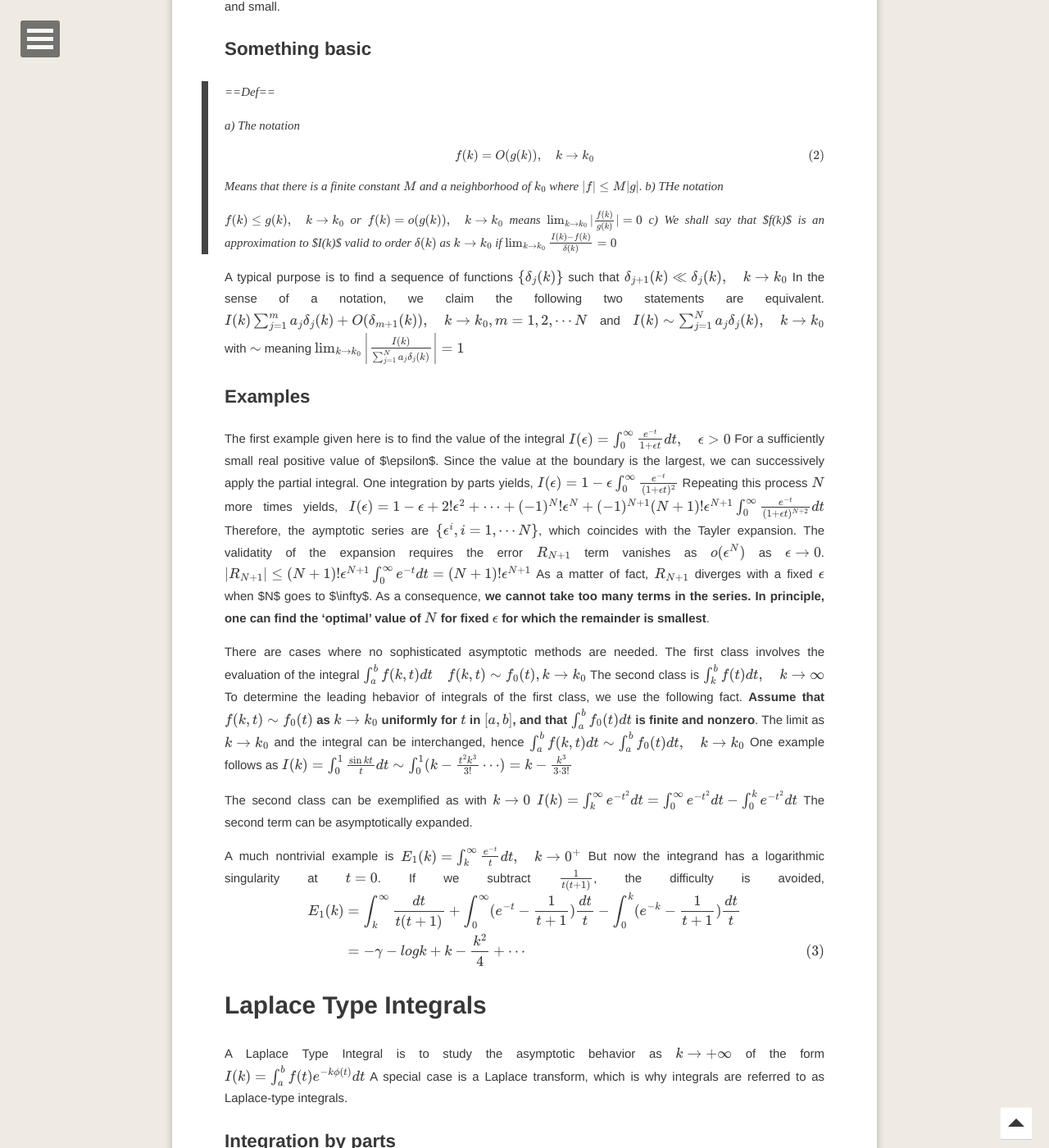
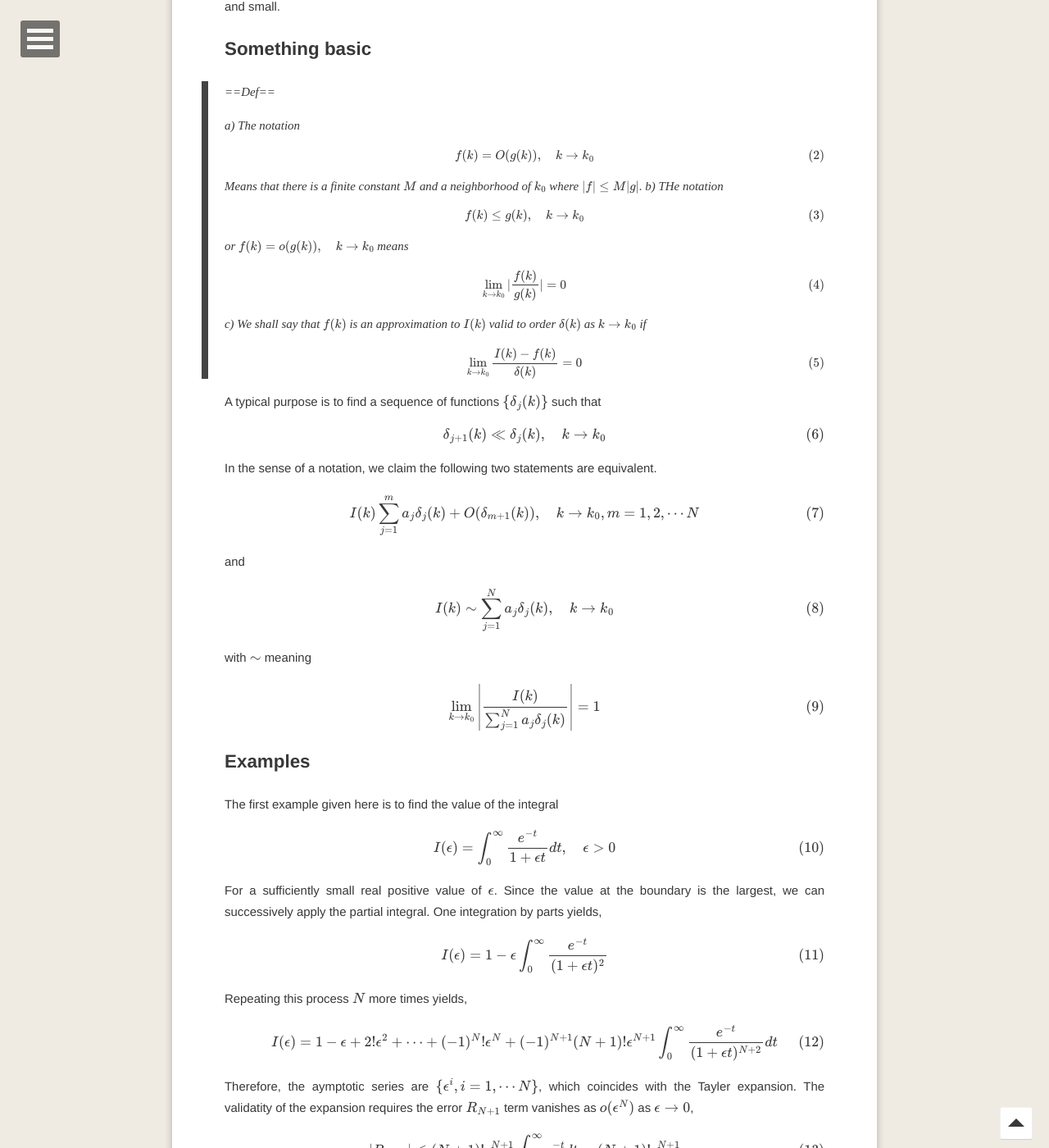
Before and after one commit to shuaichenphysics/shuaichenphysics.github.io, a Jekyll site: the page built from _posts/2023-01-02-Asymptotic expansion.md, in a window 1280 px wide and 1400 px high, scrolled down 983 px. Shown: the whole window at 82% size. Built offline with Jekyll 4.4.1, drawn with Linux system fonts in a browser that asks for light colours; formulas are drawn with MathJax 3; comment, search, counter and statistics services are not loaded; some of the changed text lies outside the part shown.

Commit message:
Update 2023-01-02-Asymptotic expansion.md

```diff
--- a/_posts/2023-01-02-Asymptotic expansion.md
+++ b/_posts/2023-01-02-Asymptotic expansion.md
@@ -39,28 +39,39 @@ The first step is to make a definition of asymptotic expansion under the conditi
 > $$
 > f(k)\leq g(k),\quad k\rightarrow k_0
 > $$
+>
 > or  $$f(k)=o(g(k)),\quad k\rightarrow k_0$$ means
+>
 > $$
 > \lim_{k\rightarrow k_0} |\frac{f(k)}{g(k)}|=0
 > $$
-> c) We shall say that $f(k)$ is an approximation to $I(k)$ valid to order $$\delta(k)$$ as $$k\rightarrow k_0$$ if
+>
+> c) We shall say that $$f(k)$$ is an approximation to $$I(k)$$ valid to order $$\delta(k)$$ as $$k\rightarrow k_0$$ if
+>
 > $$
 > \lim_{k\rightarrow k_0}\frac{I(k)-f(k)}{\delta(k)}=0
 > $$
 
 A typical purpose is to find a sequence of functions $$\{\delta_j(k)\}$$ such that
+
 $$
 \delta_{j+1}(k)\ll \delta_j(k),\quad k\rightarrow k_0
 $$
+
 In the sense of a notation, we claim the following two statements are equivalent.
+
 $$
 I(k) \sum_{j=1}^m a_j\delta_j(k)+O(\delta_{m+1}(k)),\quad k\rightarrow k_0, m=1,2,\cdots N
 $$
+
 and
+
 $$
 I(k) \sim \sum_{j=1}^N a_j\delta_j(k),\quad k\rightarrow k_0
 $$
+
 with $$\sim $$ meaning
+
 $$
 \lim_ {k\rightarrow k_0}\left|\frac{I(k)}{\sum_{j=1}^Na_j\delta_j(k)} \right |=1
 $$
@@ -68,52 +79,72 @@ $$
 ## Examples
 
 The first example given here is to find the value of the integral
+
 $$
 I(\epsilon) =\int_0^\infty \frac{e^{-t}}{1+\epsilon t}d t,\quad \epsilon >0
 $$
-For a sufficiently small real positive value of $\epsilon$. Since the value at the boundary is the largest, we can successively apply the partial integral. One integration by parts yields,
+
+For a sufficiently small real positive value of $$  \epsilon  $$. Since the value at the boundary is the largest, we can successively apply the partial integral. One integration by parts yields,
+
 $$
 I(\epsilon)= 1- \epsilon\int_0^\infty\frac{e^{-t}}{(1+\epsilon t)^2}
 $$
+
 Repeating this process $$N$$ more times yields,
+
 $$
 I(\epsilon) = 1-\epsilon +2!\epsilon^2+\cdots +(-1)^N!\epsilon^N+(-1)^{N+1}(N+1)!\epsilon^{N+1}\int_0^\infty\frac{e^{-t}}{(1+\epsilon t)^{N+2}}dt
 $$
-Therefore, the aymptotic series are $$\{\epsilon^i,i=1,\cdots N\}$$, which coincides with the Tayler expansion. The validatity of the expansion requires the error $$R_{N+1}$$ term vanishes as $$o(\epsilon^N)$$ as $$\epsilon\rightarrow 0$$.
+
+Therefore, the aymptotic series are $$\{\epsilon^i,i=1,\cdots N\}$$, which coincides with the Tayler expansion. The validatity of the expansion requires the error $$R_{N+1}$$ term vanishes as $$o(\epsilon^N)$$ as $$\epsilon\rightarrow 0$$,
+
 $$
 |R_{N+1}| \leq  (N+1)! \epsilon ^{N+1}\int_0^\infty e^{-t}dt =(N+1)!\epsilon^{N+1}
 $$
-As a matter of fact, $$R_{N+1}$$ diverges with a fixed $$\epsilon$$ when $N$ goes to $\infty$. As a consequence, __we cannot take too many terms in the series. In principle, one can find the ‘optimal’ value of $$N$$ for fixed $$\epsilon$$ for which the remainder is smallest__.
+
+As a matter of fact, $$R_{N+1}$$ diverges with a fixed $$\epsilon$$ when $$N$$ goes to $$\infty$$. As a consequence, __we cannot take too many terms in the series. In principle, one can find the ‘optimal’ value of $$N$$ for fixed $$\epsilon$$ for which the remainder is smallest__.
 
 There are cases where no sophisticated asymptotic methods are needed. The first class involves the evaluation of the integral
+
 $$
-\int_a^b f(k,t)dt \quad f(k,t)\sim f_0(t), k\rightarrow k_0
+\int_a^b f(k,t)dt \quad f(k,t)\sim f_0(t), k\rightarrow k_0.
 $$
+
 The second class is
+
 $$
-\int_k ^b f(t)dt ,\quad k\rightarrow \infty
+\int_k ^b f(t)dt ,\quad k\rightarrow \infty.
 $$
-To determine the leading hebavior of integrals of the first class, we use the following fact. __Assume that $$f(k,t) \sim f_0(t)$$ as $$k\rightarrow k_0$$ uniformly for $$t$$ in $$[a,b]$$, and that $$\int_a^b f_0(t)dt$$ is finite and nonzero__. The limit as $$k\rightarrow k_0$$ and the integral can be  interchanged, hence
+
+To determine the leading hebavior of integrals of the first class, we use the following fact. __Assume that $$f(k,t) \sim f_0(t)$$ as $$k\rightarrow k_0$$ uniformly for $$t$$ in $$[a,b]$$, and that $$\int_a^b f_0(t)dt $$ is finite and nonzero__. The limit as $$k\rightarrow k_0$$ and the integral can be  interchanged, hence
+
 $$
 \int_a^b f(k,t)dt\sim \int_a^b f_0(t)dt,\quad k\rightarrow k_0
 $$
+
 One example follows as
+
 $$
-I(k)=\int_0^1 \frac{\sin kt }{t}dt\sim \int_0^1(k-\frac{t^2k^3}{3!}\cdots)=k-\frac{k^3}{3\cdot 3!}
+I(k)=\int_0^1 \frac{\sin kt }{t}dt\sim \int_0^1(k-\frac{t^2k^3}{3!}\cdots)=k-\frac{k^3}{3\cdot 3!}.
 $$
 
 
 The second class can be exemplified as with $$k\rightarrow 0$$
+
 $$
 I(k)=\int_k^\infty e^{-t^2}dt = \int_0^\infty e^{-t^2}dt-\int_0^k e^{-t^2}dt
 $$
+
 The second term can be asymptotically expanded.
 
 A much nontrivial example is
+
 $$
-E_1(k)=\int_k^\infty \frac{e^{-t}}{t}dt, \quad k\rightarrow 0^+
+E_1(k)=\int_k^\infty \frac{e^{-t}}{t}dt, \quad k\rightarrow 0^+~.
 $$
+
 But now the integrand has a logarithmic singularity at $$t=0$$. If we subtract $$\frac{1}{t(t+1)}$$, the difficulty is avoided,
+
 $$
 \begin{align}
 E_1(k)&=  \int_k^\infty \frac{dt}{t(t+1)}+\int_0^\infty(e^{-t}-\frac{1}{t+1})\frac{dt}{t}-\int_0^k (e^{-k}-\frac{1}{t+1})\frac{dt}{t} \notag \\
@@ -124,9 +155,11 @@ $$
 # Laplace Type Integrals
 
 A Laplace Type Integral is to study the asymptotic behavior as $$k\rightarrow +\infty$$ of the form
+
 $$
 I(k)=\int_a^b f(t) e^{-k\phi(t)}dt
 $$
+
 A  special case is a Laplace transform, which is why integrals are referred to as Laplace-type integrals.
 
 ## Integration by parts
@@ -134,6 +167,7 @@ A  special case is a Laplace transform, which is why integrals are referred to a
 Suppose that $$\phi(t)$$ is monotonic in $$[a,b]$$, then one needs to analyze the behavior of the integral near the boundaries. __Because integration by parts is based on such an analysis, we expect that it is a useful technique for studying Laplace type integral when $$\phi(t)$$ is monotonic__.
 
 We can look at the first example
+
 $$
 \begin{align}
 I(k) & = \int_0^\infty \frac{e^{-kt}}{(1+t^2)^2}dt,\quad k\rightarrow+\infty \notag \\
@@ -141,15 +175,19 @@ I(k) & = \int_0^\infty \frac{e^{-kt}}{(1+t^2)^2}dt,\quad k\rightarrow+\infty \no
 & = \frac{1}{k}+O(\frac{1}{k^3})
 \end{align}
 $$
+
 The rigorous justification of the integration by parts, in general, follows from the following lemma
 
 > ==Lemma==
 >
 > Consider the integral
+>
 > $$
 > I(k)=\int_a ^b f(t)e^{-kt}dt
 > $$
+>
 > Where the interval $$[a,b]$$ is a finite segment of the real axis. Let $$f(m)(t)$$ Denote the $m$th derivative of $$f(t)$$. Suppose that $$f(t)$$ has $$N+1$$ Continuous derivatives while $$f^{(N+2)}(t)$$ is piecewise continuous on $$a\leq t\leq b$$. Then
+>
 > $$
 > I(k)\sim \sum_{n=0}^N \frac{e^{-ka}}{k^{n+1}} f^{(n)},k\rightarrow +\infty
 > $$
@@ -164,62 +202,86 @@ If $$f(t)$$ is not sufficiently smooth at $$t=a$$, then the integration by parts
 > ==Waston’s Lemma==
 >
 > Consider the integral
+>
 > $$
 > I(k)=\int_0^b f(t)e^{-kt}dt, \quad b>0
 > $$
+>
 > Suppose that $$f(t)$$ is integrable in $$(0,b)$$ and that it has the asymptotic series expansion
+>
 > $$
 > f(t)\sim t^\alpha \sum_{n=0}^\infty a_n t^{\beta n},\quad t\rightarrow 0^+,\alpha>-1,\beta>0
 > $$
+>
 > Then
+>
 > $$
 > I(k)\sim \sum_{n=0}^\infty a_n\frac{\Gamma(\alpha+\beta n+1)}{k^{\alpha+\beta n+1}},\quad k\rightarrow \infty
 > $$
+>
 > __Proof__ We break the integral in two parts, $$I_1(k)$$ and $$I_2(k)$$
+>
 > $$
 > I_1(k) = \int_0^R f(t)e^{-kt }dt ,\quad I_2(k) = \int_R^b f(t)e^{-kt }dt
 > $$
+>
 > and $$R<b$$ is a positive constant.  The integral is exponentially small as $$k\rightarrow \infty$$. For finite $$b$$, because $$f(t)$$ is bounded for $$t>0$$, there exists a positive constant $$A$$, such that $$|f|\leq A$$ for $$t\geq R$$. Thus
+>
 > $$
-> |I_2(k)|\leq A\int_R^b e^{-kt}dt = \frac{A}{k}(e^{-kR}-e^{-kr})
+> |I_2(k)|\leq A\int_R^b e^{-kt}dt = \frac{A}{k}(e^{-kR}-e^{-kr})~.
 > $$
+>
 > Thus $$I_2(k)=O(\frac{e^{-kR}}{k})$$. Due to the series, we have
+>
 > $$
-> I_1(k)=\int_0^R [\sum_{n=0}^R a_nt^{\alpha+\beta n}+ O(t^{\alpha +\beta (N+1)})]e^{-kt}dt,\quad k\rightarrow \infty
+> I_1(k)=\int_0^R [\sum_{n=0}^R a_nt^{\alpha+\beta n}+ O(t^{\alpha +\beta (N+1)})]e^{-kt}dt,\quad k\rightarrow \infty~.
 > $$
+>
 > However,
+>
 > $$
 > \begin{align}
 > \int_0^R t^{\alpha+\beta n}e^{-kt }dt & = \int_0^\infty t^{\alpha+\beta n}e^{-kt}dt -\int_R^\infty t^{\alpha+\beta n}e^{-kt}dt \notag \\
 > &=\frac{\Gamma(\alpha+\beta n +1)}{k^{\alpha+\beta n +1}} +O(\frac{e^{-k R}}{k})
 > \end{align}
 > $$
+>
 
 ## Example
 
 The example we present here is
+
 $$
 I(k) = \int_0^5 \frac{e^{-kt}}{\sqrt{t^2+2t}}dt,\quad k\rightarrow \infty
 $$
+
 A singularity exists at $$t=0$$, which forbids the partial integral method. Intuitively, the singularity at $t=0$ makes the dominant contribution. Thus it would be desirable to expand $$(t^2+2t)^{-1/2}$$ in the neighborhood of the origin. We separate the integral into two parts,
+
 $$
 I(k) =I_1(k) +I_2(k)= (\int_0^R  +\int_R^5 )\frac{e^{-kt}}{\sqrt{t^2+2t}}dt
 $$
+
 where $$R$$ is sufficiently small but finite to allow expansion of $$\sqrt{t^2+2t}$$ around $$t=0$$,
+
 $$
 (2t+t^2)^{-1/2}\sim (2t)^{-1/2}-\frac{(2t)^{1/2}}{8}
 $$
+
 we find
+
 $$
 I(k) \sim \int _0^R e^{-kt}(2t)^{-1/2}dt -\frac{1}{8}\int_0^R e^{-kt}(2t)^{1/2}dt
 $$
-We intuitively relax the integrating region by replacing $$R$$ with $$\infty$$ with an exponentially small error.
+
+We intuitively relax the integrating region by replacing $$R$$ with $$\infty$$ with an exponentially small error,
+
 $$
-I(k) \sim \frac{\Gamma(1/2)}{(2k)^{1/2}}-\frac{\Gamma(3/2)}{2(2k)^{3/2}}
+I(k) \sim \frac{\Gamma(1/2)}{(2k)^{1/2}}-\frac{\Gamma(3/2)}{2(2k)^{3/2}}.
 $$
+
 The error can be estimated
 $$
-R_e= \int_R^\infty e^{-kt}t ^\alpha dt = \frac{e^{-kR} R^\alpha}{-k} + \int ^\infty_R\frac{\alpha e^{-kt}t^{\alpha-1}}{-k}dt = O(\frac{e^{-kR}}{k})
+R_e= \int_R^\infty e^{-kt}t ^\alpha dt = \frac{e^{-kR} R^\alpha}{-k} + \int ^\infty_R\frac{\alpha e^{-kt}t^{\alpha-1}}{-k}dt = O(\frac{e^{-kR}}{k}).
 $$
 
 
@@ -230,10 +292,13 @@ The above discussion is focused on the case with $$\phi(t)$$ being monotonic in
 > ==Laplace’s Method==
 >
 > Consider the integral
+>
 > $$
 > I(k) = \int _a^b f(t)e^{-k \phi(t)}dt,\quad k\rightarrow +\infty
 > $$
-> and assume that $$\phi^\prime(c)=0$$, $$\phi^{\prime\prime}(c)>0$$ for some point $c$ in the interval $$[a,b]$$ except at $$t=c$$, $$\phi\in C^4[a,b]$$ and $$f\in C^2[a,b]$$. Then if $$c$$ is an interior point, we have the leading term as
+>
+> and assume that $$\phi^\prime(c)=0$$, $$\phi^{\prime\prime}(c)>0$$ for some point $$c$$ in the interval $$[a,b]$$ except at $$t=c$$, $$\phi\in C^4[a,b]$$ and $$f\in C^2[a,b]$$. Then if $$c$$ is an interior point, we have the leading term as
+>
 > $$
 > I(k)\sim e^{-k\phi(c)}f(c)\sqrt{\frac{2\pi}{k\phi^{\prime\prime}(c)}},\quad k\rightarrow \infty
 > $$
```
